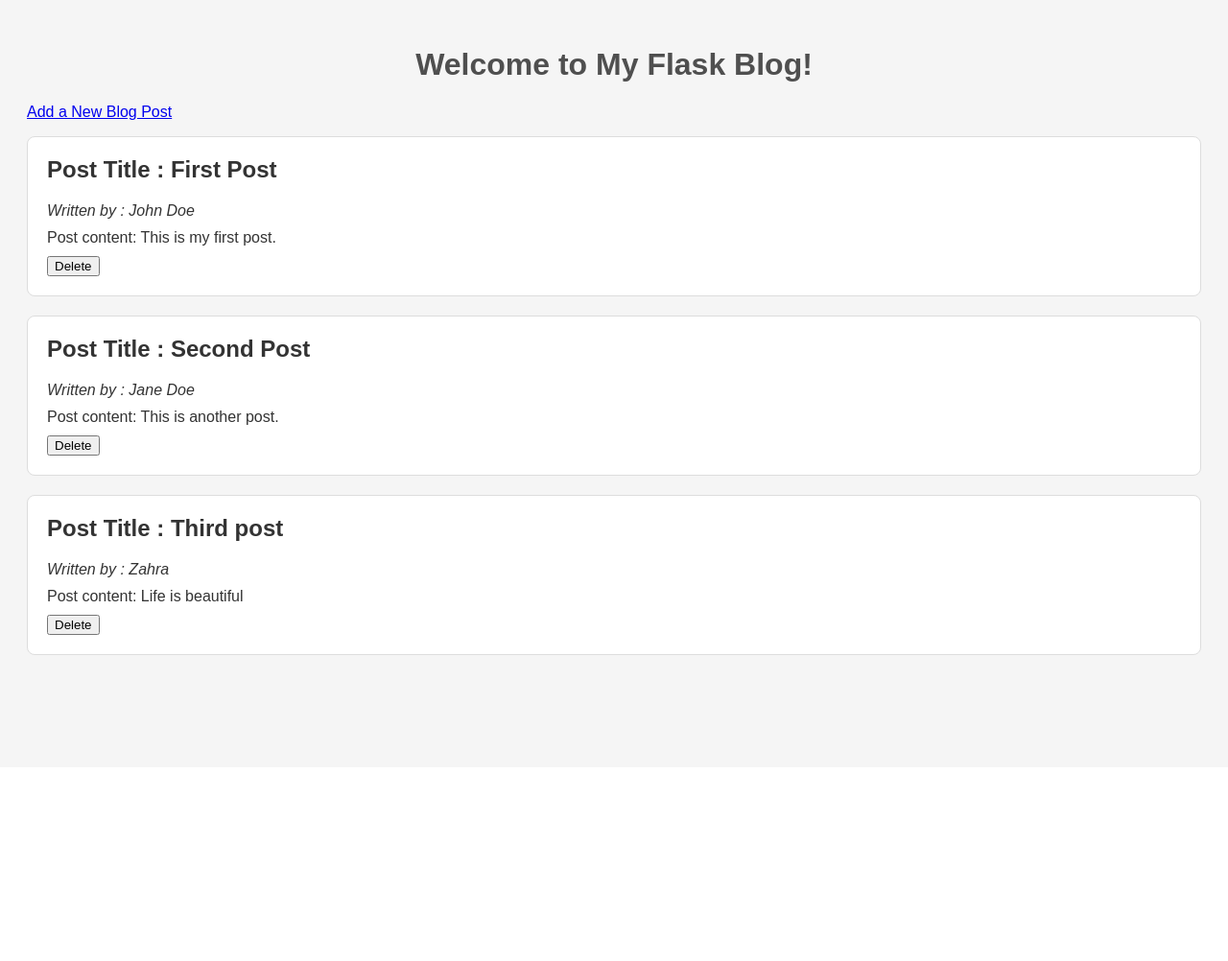
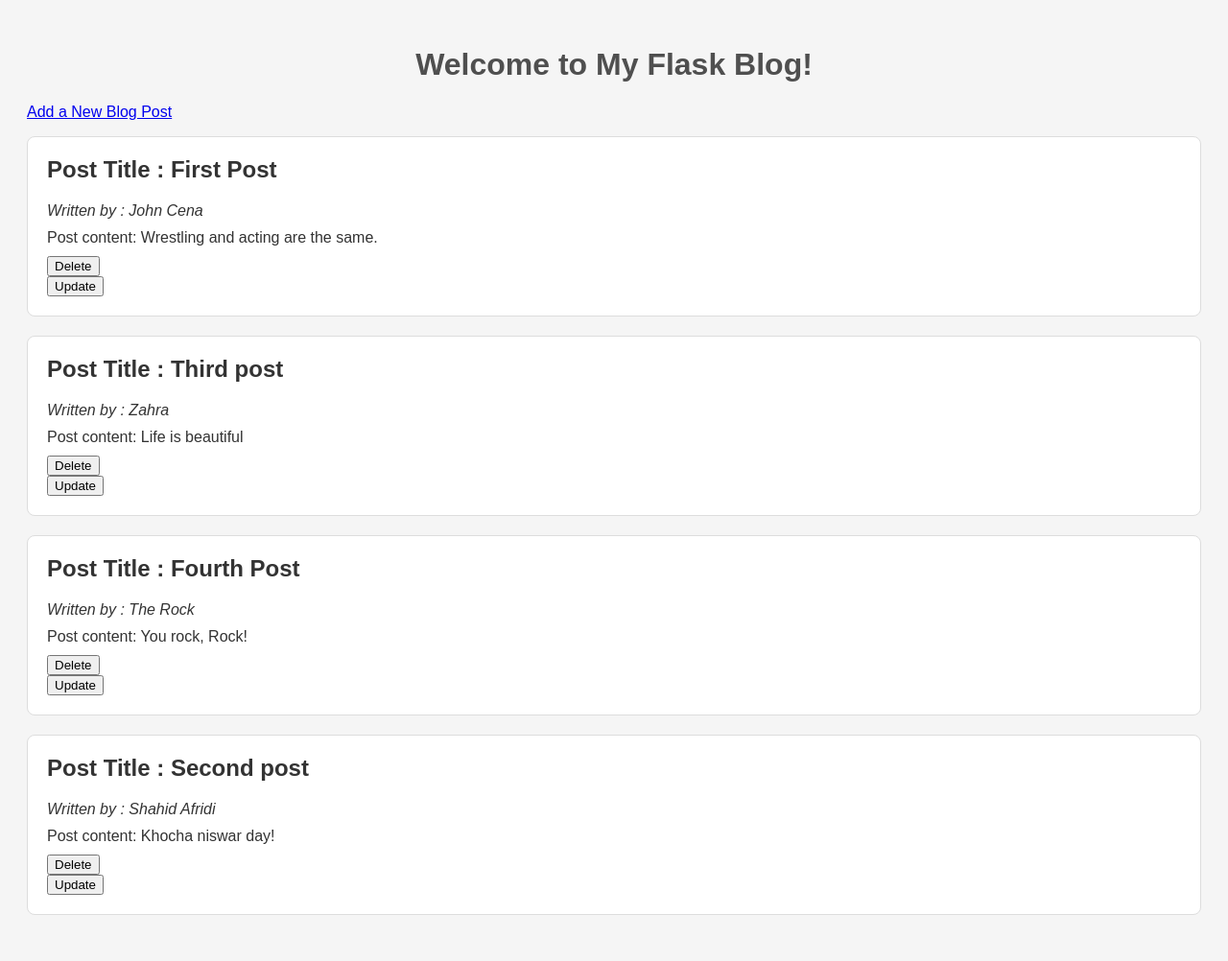
Before and after one commit to Edwizio/MasterBlog, a Flask app: page / in a window 1280 px wide. Shown: the whole page at 96% size. Before the commit the page ends 683 px from the top, so only its background shows below. Run offline with Flask 3, Linux system fonts and the light colour scheme.

Commit message:
Update functionality created and defined in app.py with update.html and index.html

```diff
--- a/app.py
+++ b/app.py
@@ -49,6 +49,7 @@
 
 @app.route('/add', methods=['GET', 'POST'])
 def add():
+    """This method and route adds a new blog post"""
     if request.method == 'POST':
         # Try writing the data
         if not write_data():
@@ -58,6 +59,7 @@
 
 @app.route('/delete/<int:post_id>', methods=['GET', 'POST'])
 def delete(post_id):
+    """This method and route deletes a blog post"""
     # Load existing posts
     posts = load_data()
 
@@ -71,5 +73,44 @@
     # Redirect to home page
     return redirect(url_for('index'))
 
+
+@app.route('/update/<int:post_id>', methods=['GET', 'POST'])
+def update(post_id):
+    """This method and route updates a blog post"""
+
+    # Load existing posts
+    posts = load_data()
+
+    # Filter out the post to update
+    post = next((p for p in posts if p.get("id") == post_id), None)
+
+    if post is None:
+        return "Post not found", 404
+
+    if request.method == 'POST':
+        # Get updated data from form
+        author = request.form.get('author')
+        title = request.form.get('title')
+        content = request.form.get('content')
+
+        if not author or not title or not content:
+            return "All fields are required!", 400
+
+        # Update fields
+        post['author'] = author
+        post['title'] = title
+        post['content'] = content
+
+        # Save changes to file
+        with open('data.json', 'w') as writer:
+            json.dump(posts, writer, indent=4)
+
+        return redirect(url_for('index'))
+
+    # For GET request, display the update form
+    return render_template('update.html', post=post)
+
+
+
 if __name__ == '__main__':
     app.run(host="0.0.0.0", port=5000, debug=True)
--- a/data.json
+++ b/data.json
@@ -1 +1 @@
-[{"id": 1, "author": "John Doe", "title": "First Post", "content": "This is my first post."}, {"id": 2, "author": "Jane Doe", "title": "Second Post", "content": "This is another post."}, {"id": 3, "author": "Zahra", "title": "Third post", "content": "Life is beautiful"}]
+[{"id": 1, "author": "John Cena", "title": "First Post", "content": "Wrestling and acting are the same."}, {"id": 3, "author": "Zahra", "title": "Third post", "content": "Life is beautiful"}, {"id": 4, "author": "The Rock", "title": "Fourth Post", "content": "You rock, Rock!"}, {"id": 4, "author": "Shahid Afridi", "title": "Second post", "content": "Khocha niswar day!"}]
--- a/templates/index.html
+++ b/templates/index.html
@@ -15,8 +15,12 @@
         <p><em>Written by : {{post["author"]}}</em></p>
         <p>Post content: {{post["content"]}}</p>
         <!-- Delete Button -->
-        <form action="{{ url_for('delete', post_id=post.id) }}" method="post">
+        <form action="{{ url_for('delete', post_id=post['id']) }}" method="post">
             <button type="submit">Delete</button>
+        </form>
+        <!-- Update Button -->
+        <form action="{{ url_for('update', post_id=post['id']) }}" method="get">
+            <button type="submit">Update</button>
         </form>
 
     </div>
```
Also changed, not shown: templates/update.html (added, +24 -0 lines).
